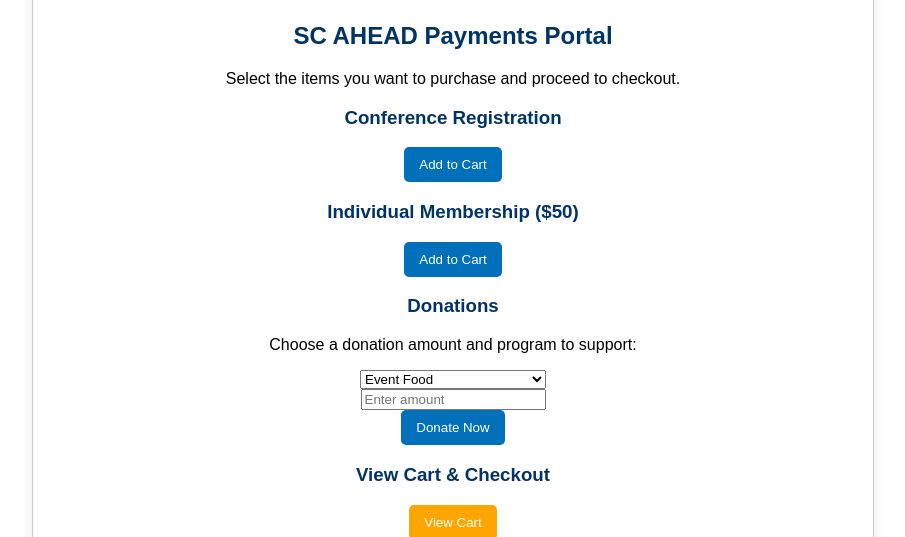
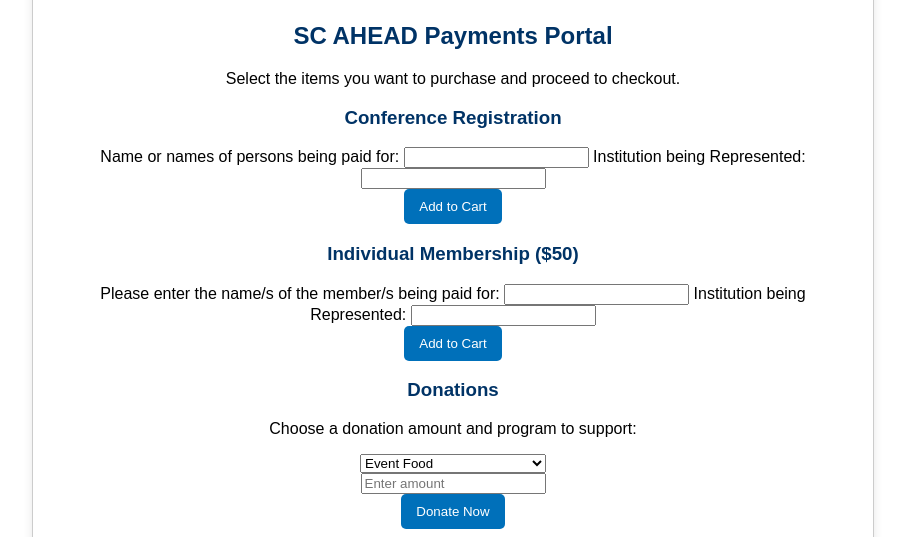
Before and after one commit to joshholmes7/SCAHEAD-PayPal-Payments, a plain HTML site: page index.html in a window 1280 px wide. Shown: the part 263-800 px from the top of the page, without its empty margins (187-1092 px from the left). Drawn offline with Linux system fonts and the light colour scheme.

Commit message:
Update index.html
Further adjustments

```diff
--- a/index.html
+++ b/index.html
@@ -42,8 +42,12 @@
         <input type="hidden" name="add" value="1">
         <input type="hidden" name="business" value="YOUR_PAYPAL_EMAIL">
         <input type="hidden" name="item_name" value="Conference Registration">
-        <input type="hidden" name="amount" value="25.00">
         <input type="hidden" name="currency_code" value="USD">
+        <label>Name or names of persons being paid for:</label>
+        <input type="text" name="os0" required>
+        <label>Institution being Represented:</label>
+        <input type="text" name="os1" required>
+        <br>
         <input type="submit" value="Add to Cart" style="background-color:#0070ba; color:white; padding:10px 15px; border:none; border-radius:5px; cursor:pointer;">
     </form>
 
@@ -55,6 +59,11 @@
         <input type="hidden" name="item_name" value="Individual Membership">
         <input type="hidden" name="amount" value="50.00">
         <input type="hidden" name="currency_code" value="USD">
+        <label>Please enter the name/s of the member/s being paid for:</label>
+        <input type="text" name="os0" required>
+        <label>Institution being Represented:</label>
+        <input type="text" name="os1" required>
+        <br>
         <input type="submit" value="Add to Cart" style="background-color:#0070ba; color:white; padding:10px 15px; border:none; border-radius:5px; cursor:pointer;">
     </form>
 
```
